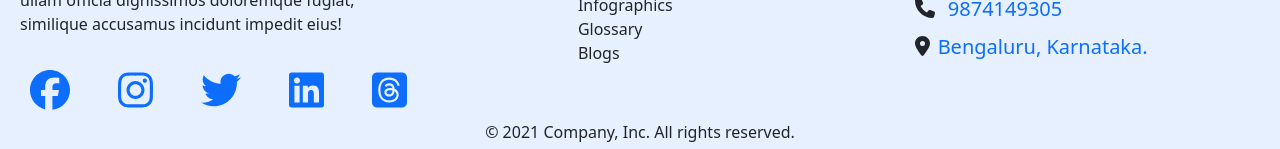
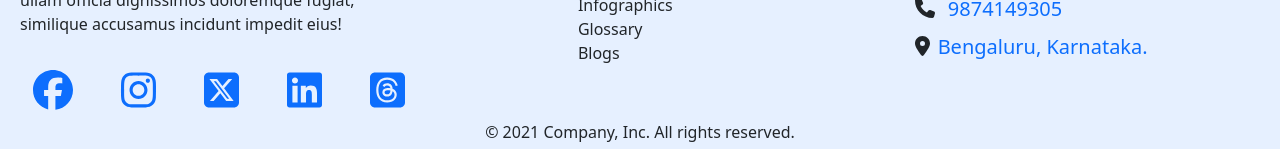
Before and after one commit to farreen/tales-of-finance, a React (Create React App) app: page / in a window 1280 px wide. Shown: the part 2564-2713 px from the top of the page. Built offline with nearby package versions, Linux system fonts and the light colour scheme.

Commit message:
Add new logo of twitter

```diff
--- a/src/common/components/footer.jsx
+++ b/src/common/components/footer.jsx
@@ -1,7 +1,7 @@
 import React from "react";
 import { Col, Container, Row } from "react-bootstrap";
 import companyLogo from '../../assets/image/tales_of_finance_logo.png'
-import { faFacebook, faInstagram, faTwitter, faLinkedin, faSquareThreads } from '@fortawesome/free-brands-svg-icons'
+import { faFacebook, faInstagram, faLinkedin, faSquareThreads, faSquareXTwitter} from '@fortawesome/free-brands-svg-icons'
 import { FontAwesomeIcon } from '@fortawesome/react-fontawesome'
 import { faEnvelope, faPhone, faLocationDot } from '@fortawesome/free-solid-svg-icons'
 
@@ -23,7 +23,7 @@
             </a>
 
             <a href="https://twitter.com/talesoffinance" target="_blank" rel="noreferrer">
-              <FontAwesomeIcon icon={faTwitter} />
+            <FontAwesomeIcon icon={faSquareXTwitter} />
             </a>
             <a href="https://www.linkedin.com/company/talesoffiance/" target="_blank" rel="noreferrer">
               <FontAwesomeIcon icon={faLinkedin} />
```
